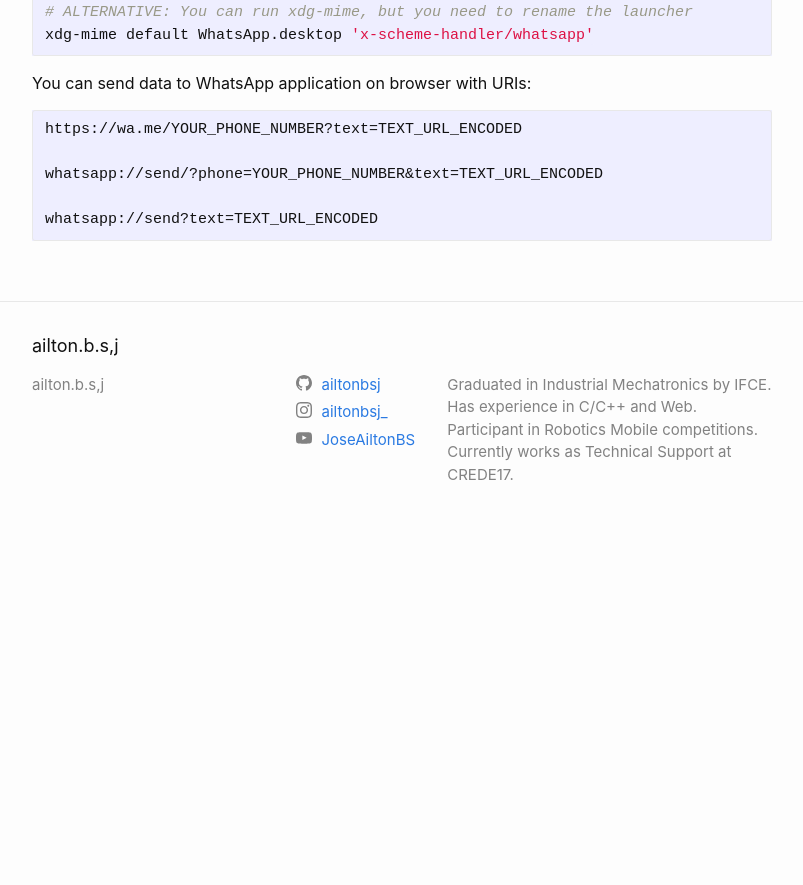
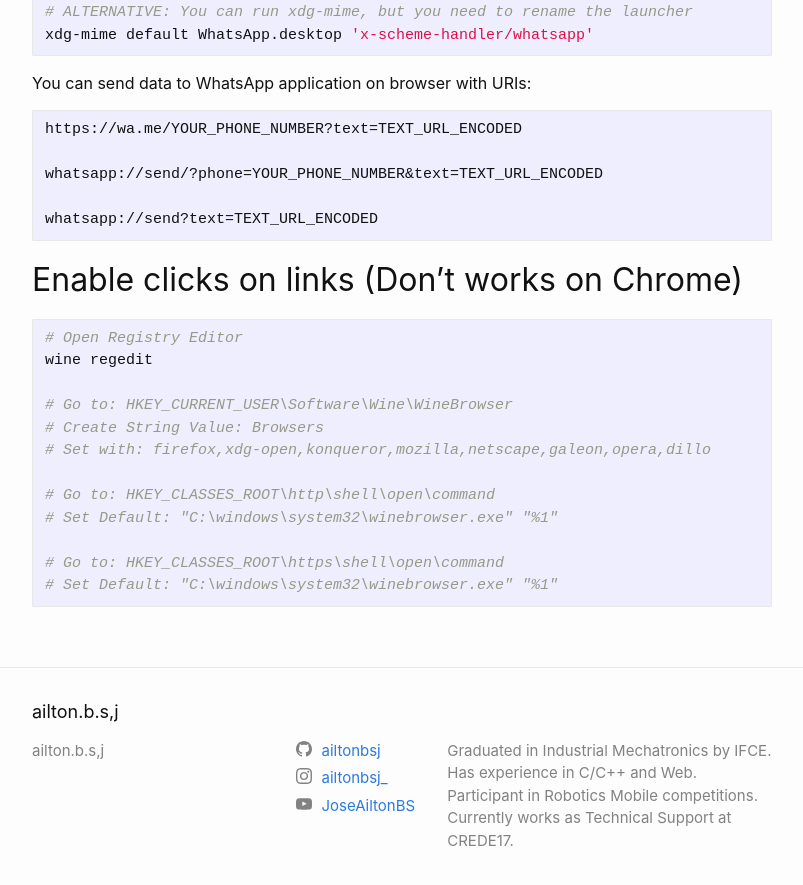
Before and after one commit to ailtonbsj/ailtonbsj.github.io, a Jekyll site: the page built from _posts/2023-05-02-installing-whatsapp-desktop-official-on-linux.md, in a window 1280 px wide and 900 px high, scrolled down 1644 px. Shown: the top 885 px of the window, without its empty margins (238-1041 px from the left). Built offline with Jekyll 4.4.1, drawn with Linux system fonts in a browser that asks for light colours; comment, search, counter and statistics services are not loaded; before the commit the page ends 2190 px from its top, so only the background shows below that.

Commit message:
Added rededit manipulation

````diff
--- a/_posts/2023-05-02-installing-whatsapp-desktop-official-on-linux.md
+++ b/_posts/2023-05-02-installing-whatsapp-desktop-official-on-linux.md
@@ -82,3 +82,20 @@ whatsapp://send/?phone=YOUR_PHONE_NUMBER&text=TEXT_URL_ENCODED
 
 whatsapp://send?text=TEXT_URL_ENCODED
 ```
+
+## Enable clicks on links (Don't works on Chrome)
+
+```bash
+# Open Registry Editor
+wine regedit
+
+# Go to: HKEY_CURRENT_USER\Software\Wine\WineBrowser
+# Create String Value: Browsers
+# Set with: firefox,xdg-open,konqueror,mozilla,netscape,galeon,opera,dillo
+
+# Go to: HKEY_CLASSES_ROOT\http\shell\open\command
+# Set Default: "C:\windows\system32\winebrowser.exe" "%1"
+
+# Go to: HKEY_CLASSES_ROOT\https\shell\open\command
+# Set Default: "C:\windows\system32\winebrowser.exe" "%1"
+```
````
